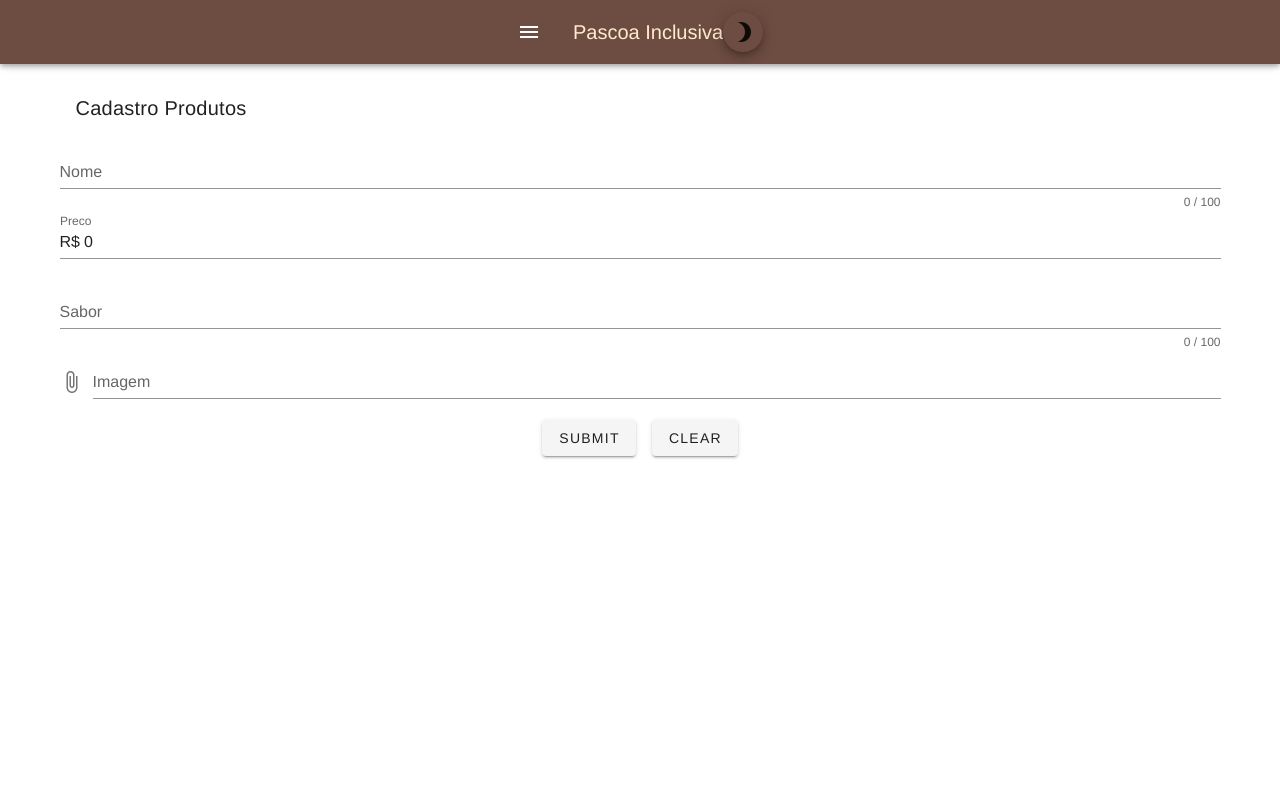
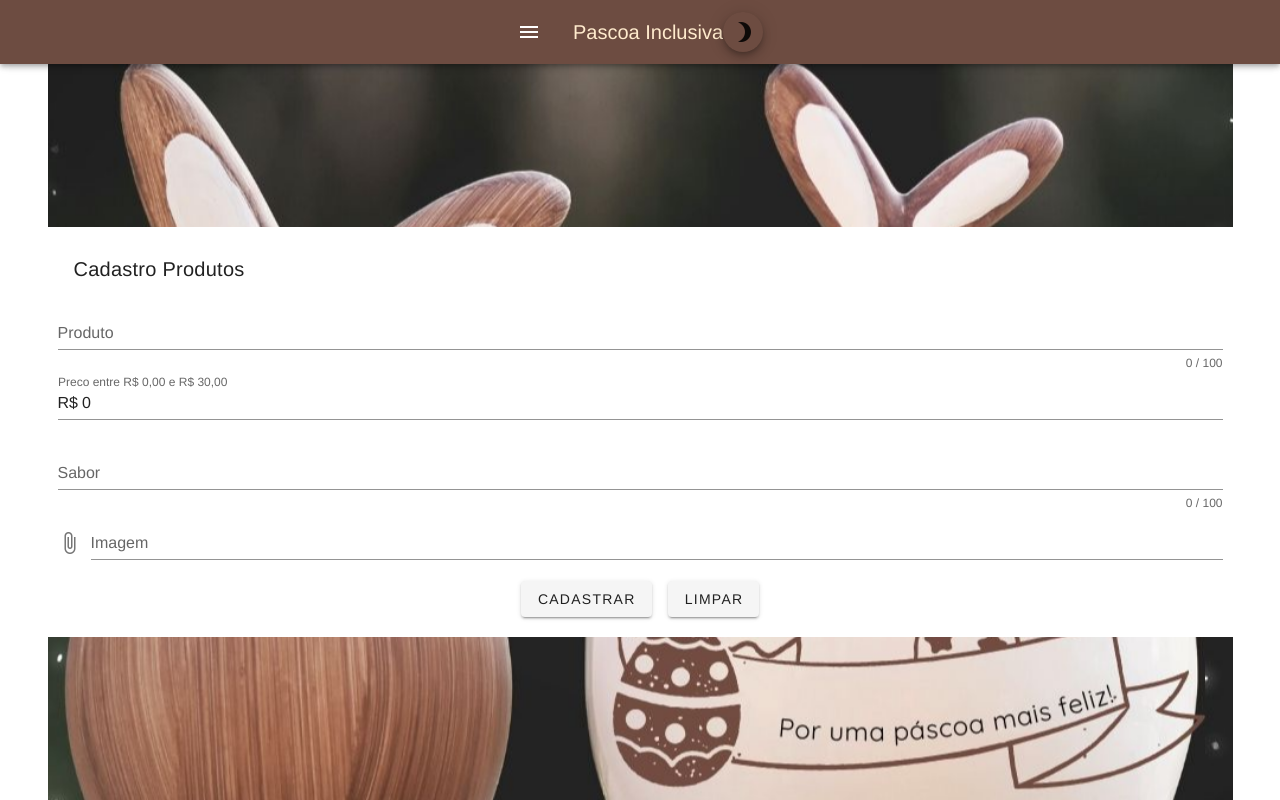
Before and after one commit to luizgnclvs/projeto-decola, a Vue app: page /#/cadastroprodutos in a window 1280 px wide. Built offline with nearby package versions, Linux system fonts and the light colour scheme.

Commit message:
Pagina de Cadastro Finalizada

```diff
--- a/src/components/CadastroProdutos.vue
+++ b/src/components/CadastroProdutos.vue
@@ -1,16 +1,17 @@
 <template>
-  <v-container>
+  <v-container class="parallax">
+    <div class="fundo">
       <v-card-title primary-title> Cadastro Produtos </v-card-title>
       <form>
         <v-text-field
-        v-model="nome"
+          v-model="produto"
           :counter="100"
-        label="Nome"
+          label="Produto"
           required
         ></v-text-field>
         <v-text-field
           v-model="preco"
-        label="Preco"
+          label="Preco entre R$ 0,00 e R$ 30,00"
           prefix="R$"
           required
         ></v-text-field>
@@ -20,16 +21,19 @@
           label="Sabor"
           required
         ></v-text-field>
-      <v-file-input accept="image/*" label="Imagem"></v-file-input>
+        <v-file-input accept="image/*" label="Imagem" v-model="file"
+          >imagem</v-file-input
+        >
 
-      <v-btn class="mr-4" @click="submit"> submit </v-btn>
-      <v-btn @click="clear"> clear </v-btn>
+        <v-btn class="mr-4" @click="submit"> Cadastrar </v-btn>
+        <v-btn @click="clear"> Limpar </v-btn>
         <v-dialog v-model="dialog" max-width="290">
           <v-card>
             <v-card-title class="text-h5"> Cadastro de Produto </v-card-title>
 
             <v-card-text>
-            Desculpe! Algum campo não foi presenchido corretamente!
+              Desculpe! Algum campo não foi presenchido corretamente ou o preço
+              está maior do que o permitido!
             </v-card-text>
 
             <v-card-actions>
@@ -52,8 +56,11 @@
             </v-card-text>
           </v-card>
         </v-dialog>
-      <v-alert v-if="sucesso" color="green" dismissible type="success">Produto cadastrado com Sucesso!</v-alert>
+        <v-alert v-if="sucesso" color="green" dismissible type="success"
+          >Produto cadastrado com Sucesso!</v-alert
+        >
       </form>
+    </div>
   </v-container>
 </template>
 
@@ -61,12 +68,13 @@
 export default {
   name: "CadastroProdutos",
   data: () => ({
-    nome: "",
+    produto: "",
     preco: 0,
     sabor: "",
+    file: null,
     dialog: false,
     dialogSucess: false,
-    sucesso: false
+    sucesso: false,
   }),
   watch: {
     dialogSucess(val) {
@@ -74,7 +82,6 @@ export default {
 
       setTimeout(() => (this.dialogSucess = false), 4000);
       setTimeout(() => (this.sucesso = true), 4000);
-
     },
   },
   methods: {
@@ -82,27 +89,31 @@ export default {
       const storageinfos = [];
       const erros = [];
 
-      if (this.nome != "") {
-        storageinfos.push(this.nome);
+      if (this.produto != "") {
+        storageinfos.push(this.produto);
       } else {
-        erros.push("Produto must be at most 10 characters long");
-        erros.push("Produto is required.");
+        erros.push("Erro campo produto");
         console.log(erros);
       }
 
-      if (this.preco != "") {
+      if (this.preco != 0 && this.preco <= 30) {
         storageinfos.push(this.preco);
       } else {
-        erros.push("Preco must be at most 10 characters long");
-        erros.push("Preco is required.");
+        erros.push("Erro campo preco");
         console.log(erros);
       }
 
       if (this.sabor != "") {
         storageinfos.push(this.sabor);
       } else {
-        erros.push("Sabor must be at most 10 characters long");
-        erros.push("Sabor is required.");
+        erros.push("Erro campo sabor");
+        console.log(erros);
+      }
+
+      if (this.file != null) {
+        storageinfos.push(this.file);
+      } else {
+        erros.push("Erro campo file");
         console.log(erros);
       }
 
@@ -116,9 +127,33 @@ export default {
     },
     clear() {
       this.nome = "";
-      this.preco = "";
+      this.preco = 0;
       this.sabor = "";
+      this.file = null;
     },
   },
 };
 </script>
+
+<style scoped>
+.parallax {
+  background-image: url("../assets/pascoa.jpg");
+
+  height: 100%;
+  padding: 0px !important;
+
+  background-attachment: fixed;
+  background-position: center;
+  background-repeat: no-repeat;
+  background-size: cover;
+  display: flex;
+  justify-content: center;
+  align-content: center;
+  align-items: center;
+}
+.fundo {
+  width: 100%;
+  background-color: white;
+  padding: 10px 10px 20px 10px;
+}
+</style>
```
Lines whose indentation alone changed are shown as unchanged.
